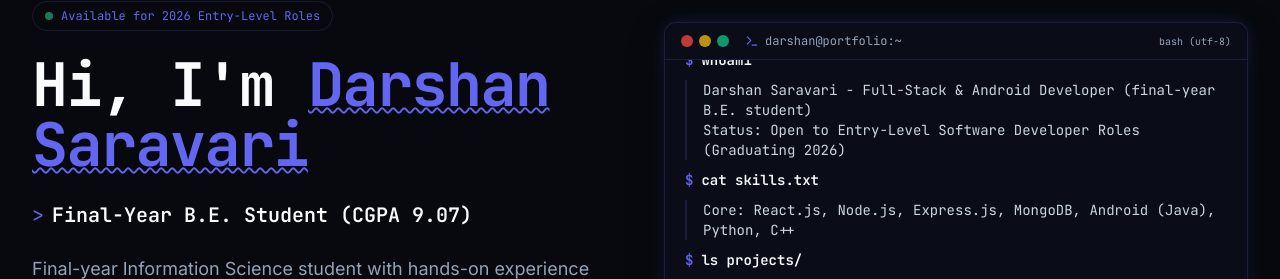
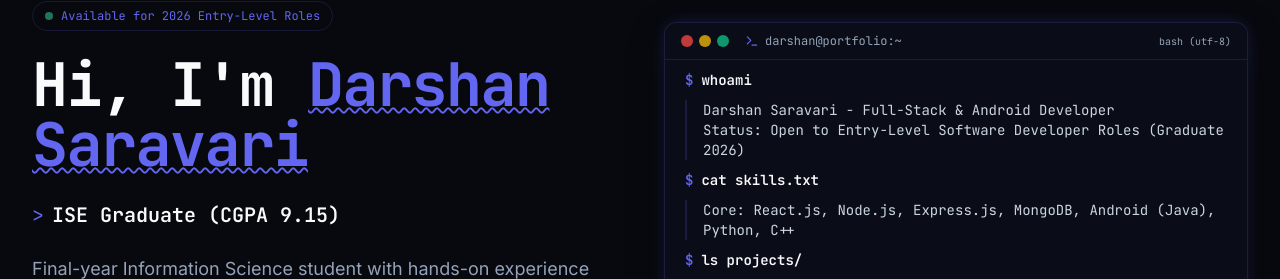
Before and after one commit to DarshanS04/Portfolio, a React (Vite) app: page / in a window 1280 px wide. Shown: the part 127-406 px from the top of the page. Built offline with nearby package versions, Linux system fonts and the light colour scheme; no server answers.

Commit message:
feat: add profile data and resume PDF for portfolio

```diff
--- a/src/content/profile.js
+++ b/src/content/profile.js
@@ -5,20 +5,21 @@
 
 export const PROFILE = {
   name: 'Darshan Saravari',
-  title: 'Full-Stack & Android Developer (final-year B.E. student)',
+  title: 'Full-Stack & Android Developer',
   roleTaglines: [
     'Full-Stack Developer',
     'Android Developer',
-    'Final-Year B.E. Student (CGPA 9.07)',
-    'Entry-Level Software Developer Aspirant',
+    'ISE Graduate (CGPA 9.15)',
+    'Software Developer Aspirant',
+    'MERN Stack Developer'
   ],
   email: 'darshansaravari07@gmail.com',
   github: 'https://github.com/DarshanS04',
   githubUsername: 'DarshanS04',
   // TODO: Replace with your actual LinkedIn profile URL
-  linkedin: 'https://linkedin.com/in/TODO_DARSHAN_SARAVARI',
+  linkedin: 'https://in.linkedin.com/in/darshan-saravari',
   location: 'Karnataka, India',
-  status: 'Open to Entry-Level Software Developer Roles (Graduating 2026)',
+  status: 'Open to Entry-Level Software Developer Roles (Graduate 2026)',
   objective:
     'Final-year Information Science student with hands-on experience in full-stack development using React, Node.js, and MongoDB. Seeking an entry-level software developer role.',
   bioParagraphs: [
@@ -27,7 +28,7 @@ export const PROFILE = {
     'I am actively seeking an entry-level software developer role where I can contribute solid algorithmic foundations, clean architecture practices, and full-stack engineering skills.',
   ],
   stats: [
-    { label: 'CGPA (SDMCET)', value: '9.07', detail: 'Information Science & Engineering' },
+    { label: 'CGPA (SDMCET)', value: '9.15', detail: 'Information Science & Engineering' },
     { label: 'Featured Projects', value: '3', detail: 'Full-stack & Mobile systems' },
     { label: 'Internship', value: 'Exposys Data Labs', detail: 'Software Development Intern' },
     { label: 'Status', value: 'Graduating 2026', detail: 'Seeking entry-level SDE role' },
@@ -36,8 +37,8 @@ export const PROFILE = {
     {
       institution: 'SDM College of Engineering & Technology (SDMCET)',
       degree: 'B.E. in Information Science and Engineering',
-      duration: 'Graduating 2026',
-      grade: 'CGPA 9.07',
+      duration: 'Graduated 2026',
+      grade: 'CGPA 9.15',
       location: 'Dharwad, Karnataka, India',
       coursework: [
         'Operating Systems',
@@ -50,7 +51,7 @@ export const PROFILE = {
     },
     {
       institution: 'Pre-University Course (PUC)',
-      degree: 'Science (PCMB / PCMC)',
+      degree: 'Science (PCMB)',
       duration: '2022',
       grade: '93.17%',
       location: 'Karnataka, India',
```
Also changed, not shown: 1 other file (tests, documents, lock files or other folders).
